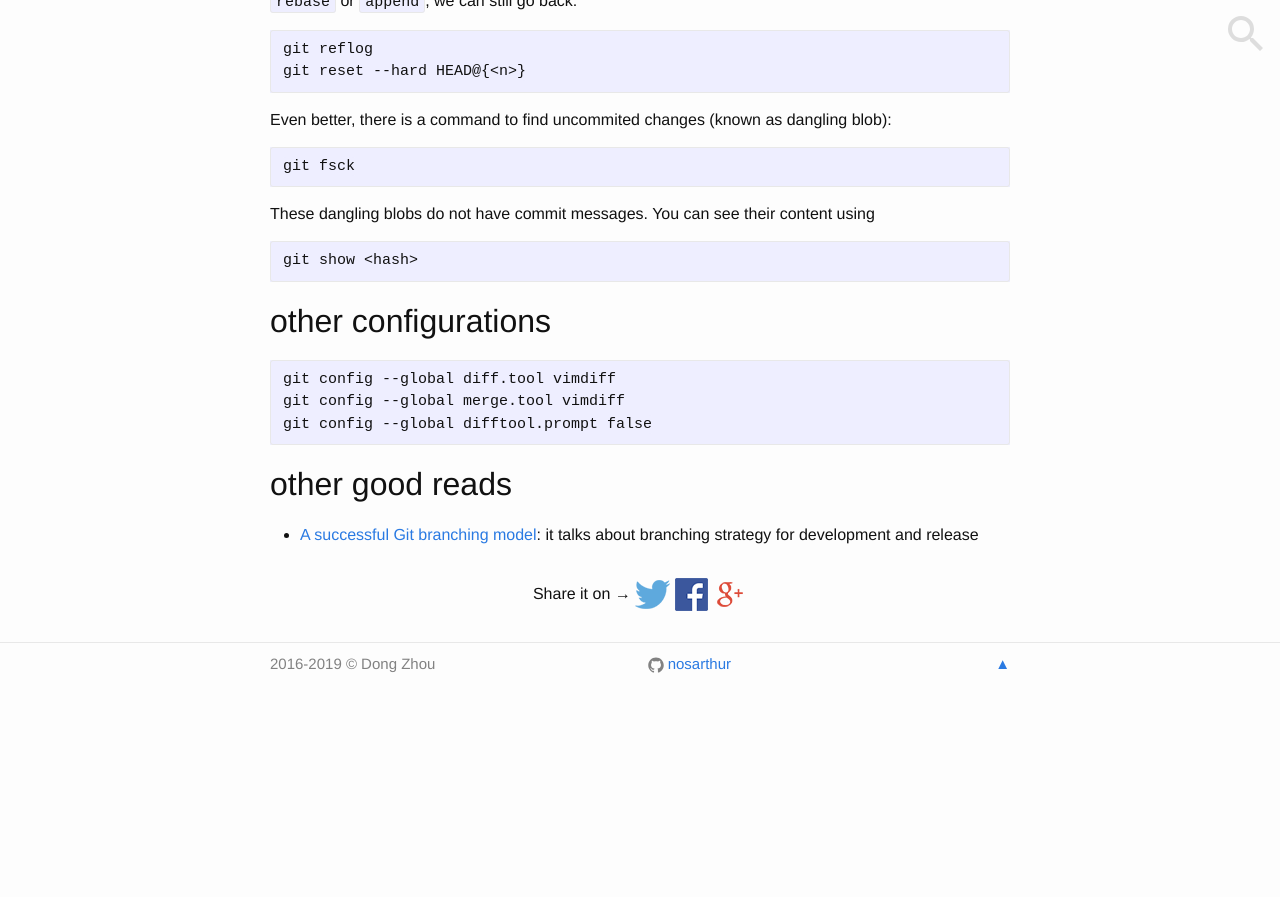
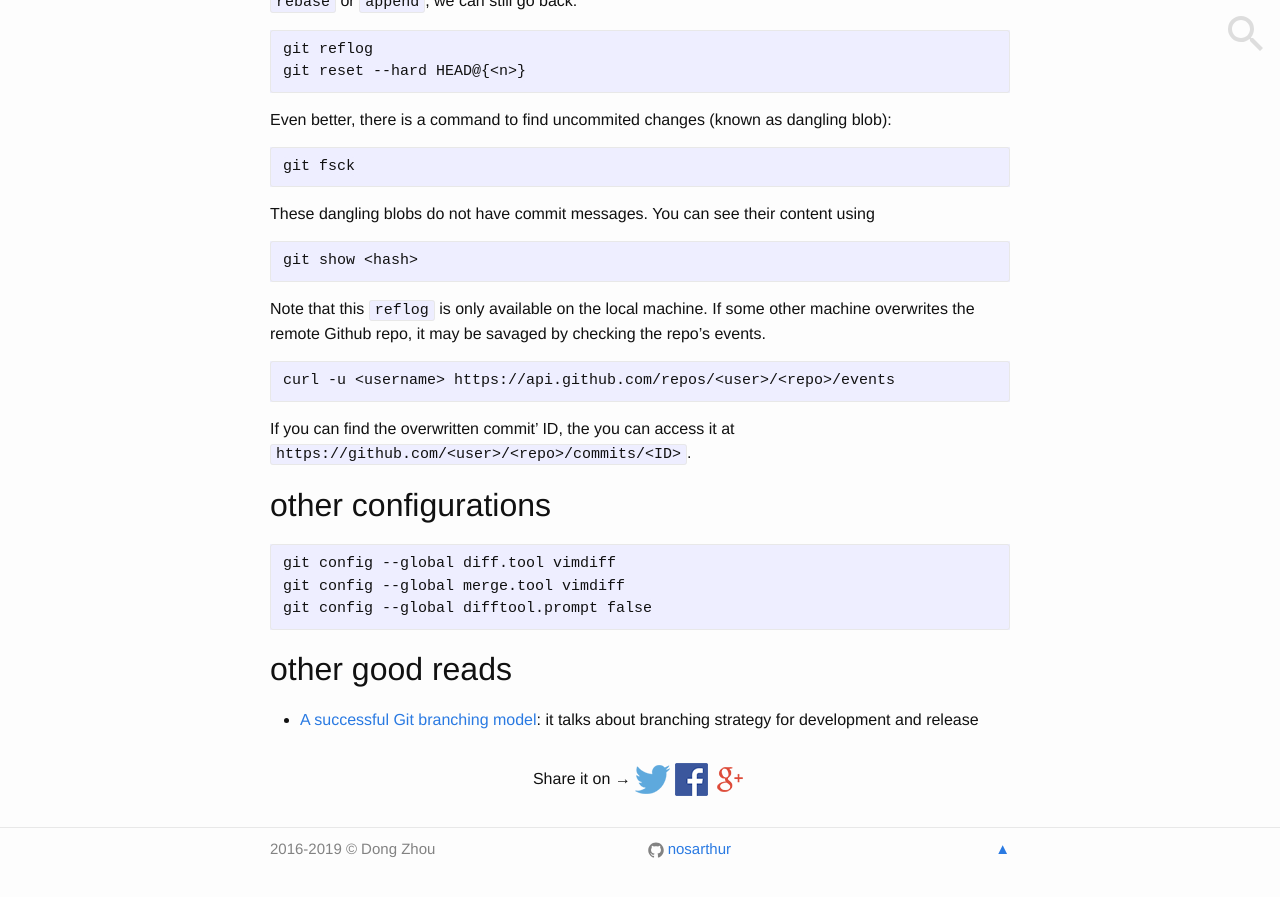
Before and after one commit to nosarthur/nosarthur.github.io, a Jekyll site: the page built from _posts/2018-04-21-git.md, in a window 1280 px wide and 900 px high, scrolled down 2239 px. Shown: the top 897 px of the window. Built offline with Jekyll 4.4.1, drawn with Linux system fonts in a browser that asks for light colours; comment, search, counter and statistics services are not loaded; before the commit the page ends 2955 px from its top, so only the background shows below that.

Commit message:
add github api access

````diff
--- a/_posts/2018-04-21-git.md
+++ b/_posts/2018-04-21-git.md
@@ -126,6 +126,16 @@ You can see their content using
 git show <hash>
 ```
 
+Note that this `reflog` is only available on the local machine.
+If some other machine overwrites the remote Github repo, it may be savaged by
+checking the repo's events.
+```
+curl -u <username> https://api.github.com/repos/<user>/<repo>/events
+```
+
+If you can find the overwritten commit' ID, the you can access it at
+`https://github.com/<user>/<repo>/commits/<ID>`.
+
 ## other configurations
 
 ```
````
